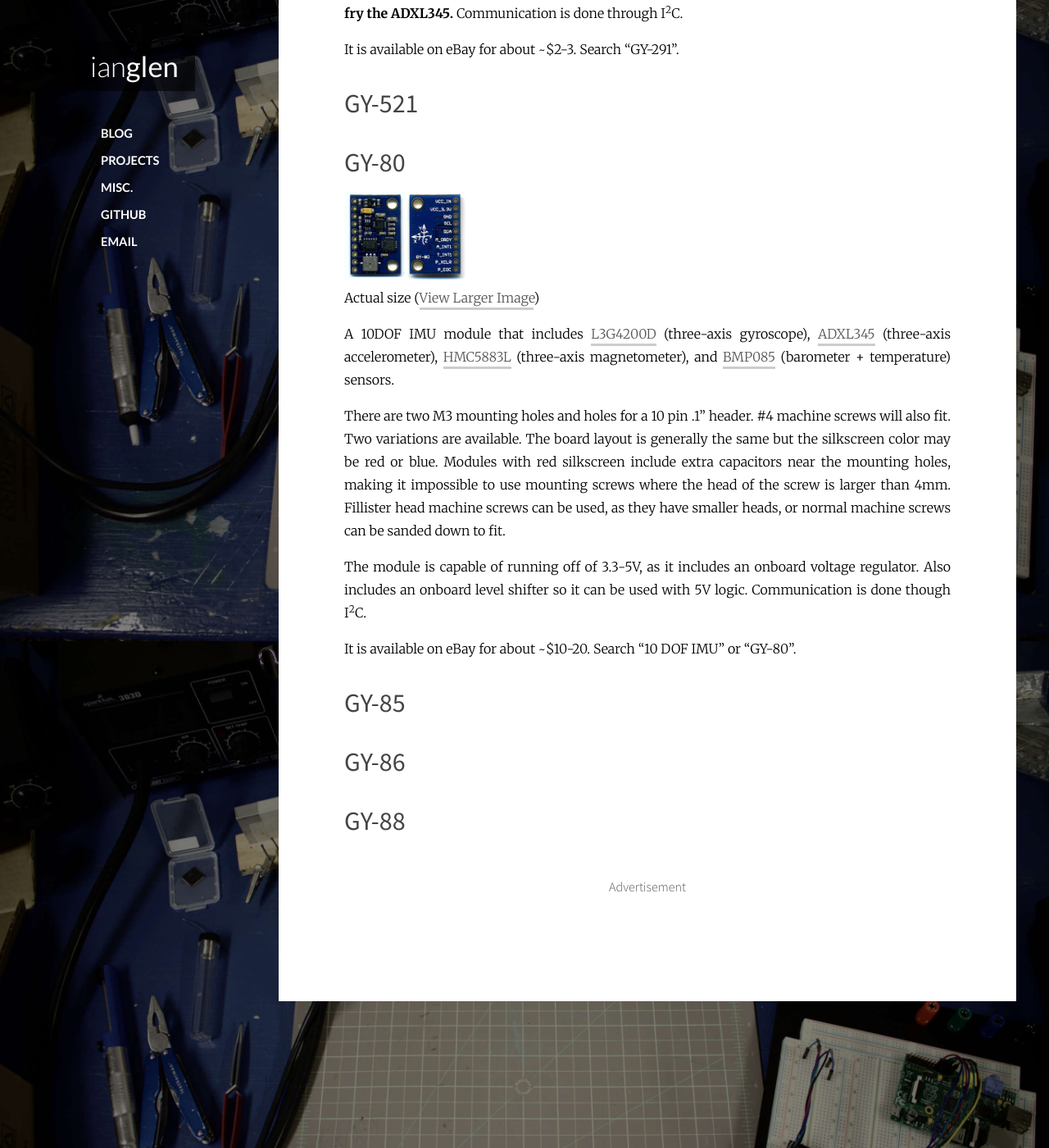
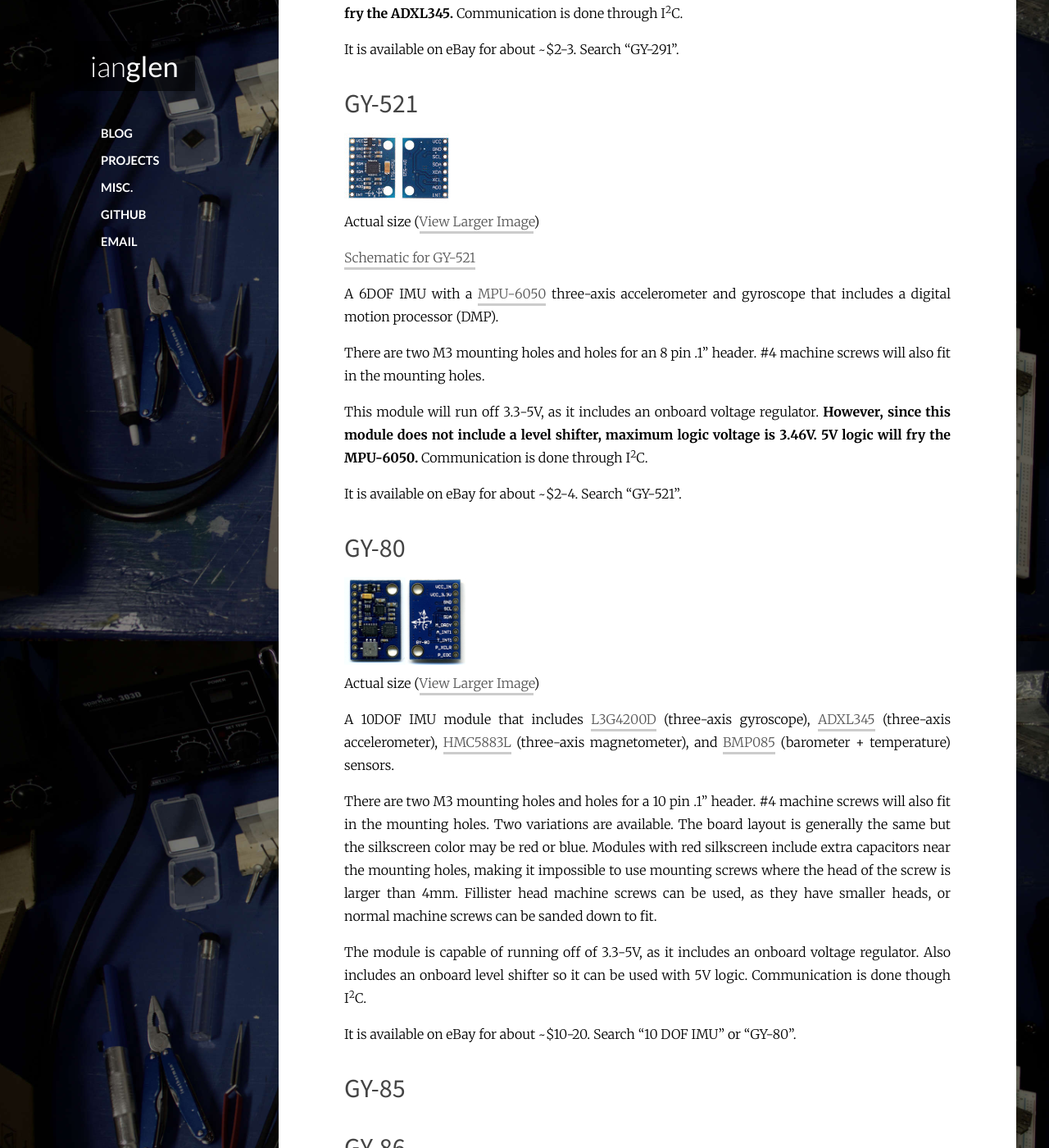
Before and after one commit to codeThatThinks/ianglen.me, a Jekyll site: the page built from misc/cheap-ebay-electronics.md, in a window 1280 px wide and 1400 px high, scrolled down 1018 px. Shown: the whole window at 82% size. Built offline with Jekyll 4.4.1, drawn with Linux system fonts in a browser that asks for light colours; Markdown is read by kramdown in place of the engine named in the settings; some of the changed text lies outside the part shown.

Commit message:
Added GY-521 to cheap ebay modules page

```diff
--- a/misc/cheap-ebay-electronics.md
+++ b/misc/cheap-ebay-electronics.md
@@ -19,13 +19,26 @@ Actual size ([View Larger Image](/content/misc/cheap-ebay-electronics/GY-291.jpg
 
 A 3DOF IMU with a [ADXL345](http://www.analog.com/media/en/technical-documentation/data-sheets/ADXL345.pdf) three-axis accelerometer. The GY-291 isn't technically an IMU because it lacks a gyroscope. It's basically a breakout board for the ADXL345.
 
-There are two M3 mounting holes and a holes for an 8 pin .1" header. #4 machine screws will also fit.
+There are two M3 mounting holes and holes for an 8 pin .1" header. #4 machine screws will also fit in the mounting holes.
 
 This module is capable of running off 3.3-5V, as it includes an onboard voltage regulator. **However, since this module does not include a level shifter, maximum logic voltage is 3.6V. 5V logic will fry the ADXL345.** Communication is done through I<sup>2</sup>C.
 
 It is available on eBay for about ~$2-3. Search "GY-291".
 
 ### GY-521
+
+![GY-521](/content/misc/cheap-ebay-electronics/GY-521-thumbnail.jpg)
+Actual size ([View Larger Image](/content/misc/cheap-ebay-electronics/GY-521.jpg))
+
+[Schematic for GY-521](/content/misc/cheap-ebay-electronics/GY-521-schematic.jpg)
+
+A 6DOF IMU with a [MPU-6050](http://cdn.sparkfun.com/datasheets/Components/General%20IC/PS-MPU-6000A.pdf) three-axis accelerometer and gyroscope that includes a digital motion processor (DMP).
+
+There are two M3 mounting holes and holes for an 8 pin .1" header. #4 machine screws will also fit in the mounting holes.
+
+This module will run off 3.3-5V, as it includes an onboard voltage regulator. **However, since this module does not include a level shifter, maximum logic voltage is 3.46V. 5V logic will fry the MPU-6050.** Communication is done through I<sup>2</sup>C.
+
+It is available on eBay for about ~$2-4. Search "GY-521".
 
 ### GY-80
 
@@ -34,7 +47,7 @@ Actual size ([View Larger Image](/content/misc/cheap-ebay-electronics/GY-80.jpg)
 
 A 10DOF IMU module that includes [L3G4200D](http://www.st.com/st-web-ui/static/active/en/resource/technical/document/datasheet/CD00265057.pdf) (three-axis gyroscope), [ADXL345](http://www.analog.com/media/en/technical-documentation/data-sheets/ADXL345.pdf) (three-axis accelerometer), [HMC5883L](http://www51.honeywell.com/aero/common/documents/myaerospacecatalog-documents/Defense_Brochures-documents/HMC5883L_3-Axis_Digital_Compass_IC.pdf) (three-axis magnetometer), and [BMP085](https://www.sparkfun.com/datasheets/Components/General/BMP085_Flyer_Rev.0.2_March2008.pdf) (barometer + temperature) sensors.
 
-There are two M3 mounting holes and holes for a 10 pin .1" header. #4 machine screws will also fit. Two variations are available. The board layout is generally the same but the silkscreen color may be red or blue. Modules with red silkscreen include extra capacitors near the mounting holes, making it impossible to use mounting screws where the head of the screw is larger than 4mm. Fillister head machine screws can be used, as they have smaller heads, or normal machine screws can be sanded down to fit.
+There are two M3 mounting holes and holes for a 10 pin .1" header. #4 machine screws will also fit in the mounting holes. Two variations are available. The board layout is generally the same but the silkscreen color may be red or blue. Modules with red silkscreen include extra capacitors near the mounting holes, making it impossible to use mounting screws where the head of the screw is larger than 4mm. Fillister head machine screws can be used, as they have smaller heads, or normal machine screws can be sanded down to fit.
 
 The module is capable of running off of 3.3-5V, as it includes an onboard voltage regulator. Also includes an onboard level shifter so it can be used with 5V logic. Communication is done though I<sup>2</sup>C.
 
```
Also changed, not shown: content/misc/cheap-ebay-electronics/GY-521-schematic.jpg (added), content/misc/cheap-ebay-electronics/GY-521-thumbnail.jpg (added), content/misc/cheap-ebay-electronics/GY-521-thumbnail@2x.jpg (added), content/misc/cheap-ebay-electronics/GY-521.jpg (added).
